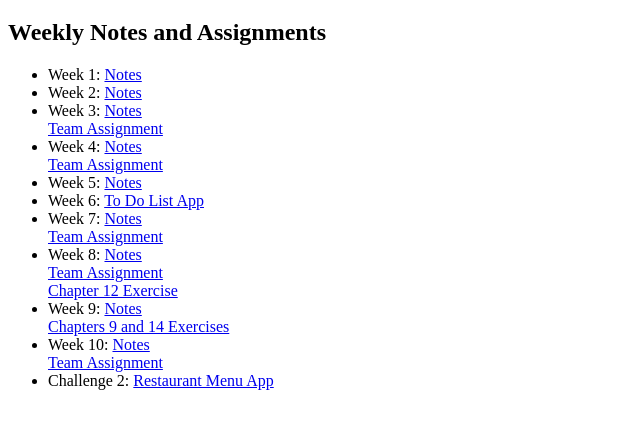
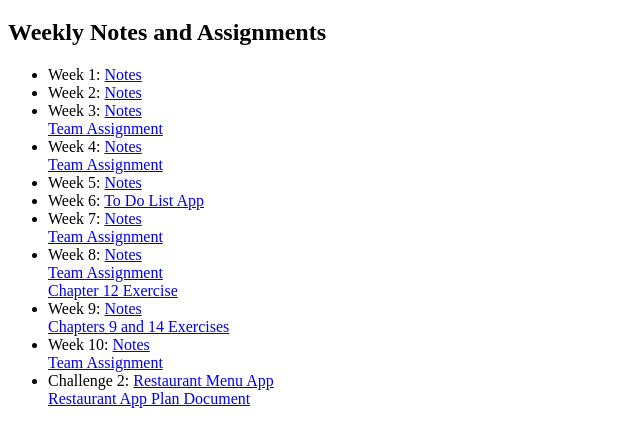
Before and after one commit to caclark17/portfolio, a plain HTML site: page portfolioIndex.html in a window 1280 px wide. Shown: the part 61-508 px from the top of the page, without its empty margins (0-640 px from the left). Drawn offline with Linux system fonts and the light colour scheme.

Commit message:
added link to plan doc

```diff
--- a/portfolioIndex.html
+++ b/portfolioIndex.html
@@ -24,7 +24,7 @@
                 <li>Week 8: <a href="week8/readingNotes.html">Notes</a><br><a href="week8/swapi.html">Team Assignment</a><br><a href="week8/ch12.html">Chapter 12 Exercise</a></li>
                 <li>Week 9: <a href="week9/readingNotes.html">Notes</a><br><a href="week9/chapters9and14.html">Chapters 9 and 14 Exercises</a></li>
                 <li>Week 10: <a href="week10/readingNotes.html">Notes</a><br><a href="week10/earthquake.html">Team Assignment</a></li>
-                <li>Challenge 2: <a href="restaurant/restaurant.html">Restaurant Menu App</a></li>
+                <li>Challenge 2: <a href="restaurant/restaurant.html">Restaurant Menu App</a><br><a href="restaurant/restaurantPlan.html">Restaurant App Plan Document</a></li>
 
             </ul>
         </div>
```
